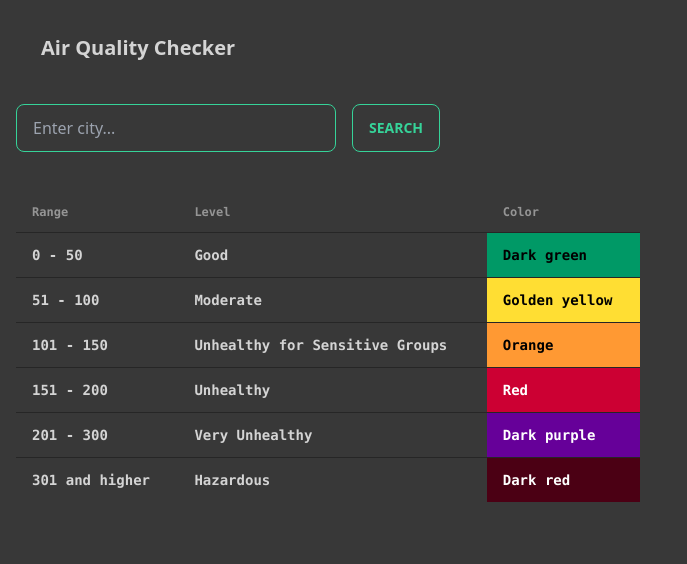
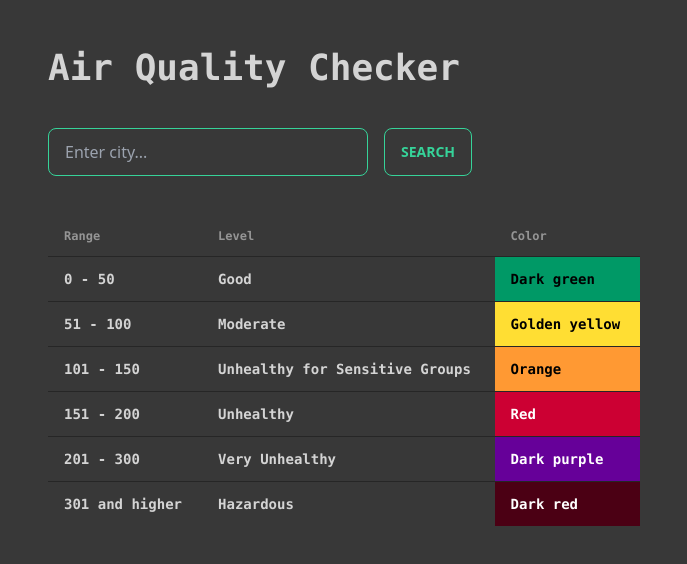
Before and after one commit to itscharukadeshan/Air-Quality-app, a React (Vite) app: page / in a window 1280 px wide. Shown: the top 564 px of the page, without its empty margins (0-687 px from the left). Built offline with nearby package versions, Linux system fonts and the light colour scheme.

Commit message:
add pop up window

```diff
--- a/src/App.jsx
+++ b/src/App.jsx
@@ -29,7 +29,7 @@ export default function App() {
   };
 
   return (
-    <div className='p-4'>
+    <div className='p-12'>
       <NavBar />
       <CitySearch getAirQuality={handleGetAirQuality} />
       {error && <ErrorBox error={error} />}
--- a/src/components/NavBar.jsx
+++ b/src/components/NavBar.jsx
@@ -4,8 +4,8 @@ import React from "react";
 
 export default function NavBar() {
   return (
-    <div className='navbar bg-base-100'>
-      <a className='btn btn-ghost normal-case text-xl'>Air Quality Checker</a>
+    <div className=' text-4xl font-mono font-extrabold pb-4'>
+      Air Quality Checker
     </div>
   );
 }
--- a/src/components/PollutantInfo.jsx
+++ b/src/components/PollutantInfo.jsx
@@ -49,6 +49,7 @@ const PollutantInfo = ({ pollutant }) => {
     <div>
       <a
         href={pollutantInfo.url}
+        target='_blank'
         className={`group relative block h-64 sm:h-80 lg:h-96 `}>
         <div className='border border-gray-300 rounded-lg p-8'>
           <h3 className='mt-4 text-2xl font-bold sm:text-2xl'>
```
